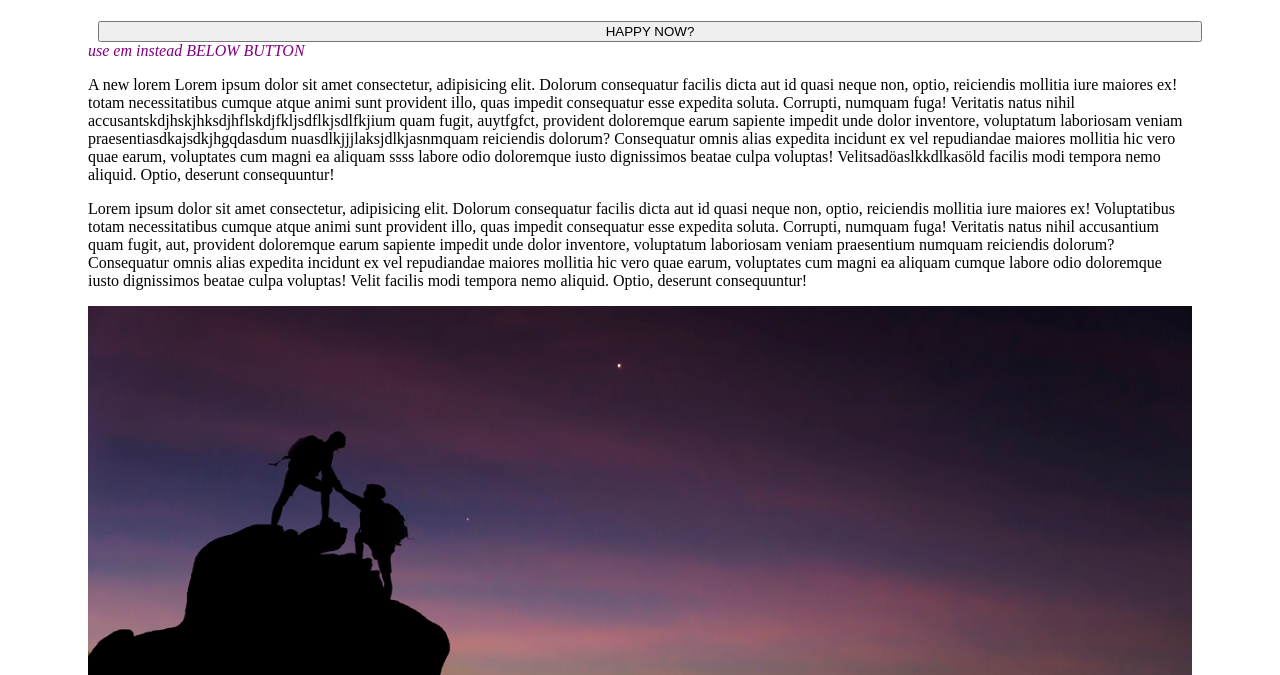
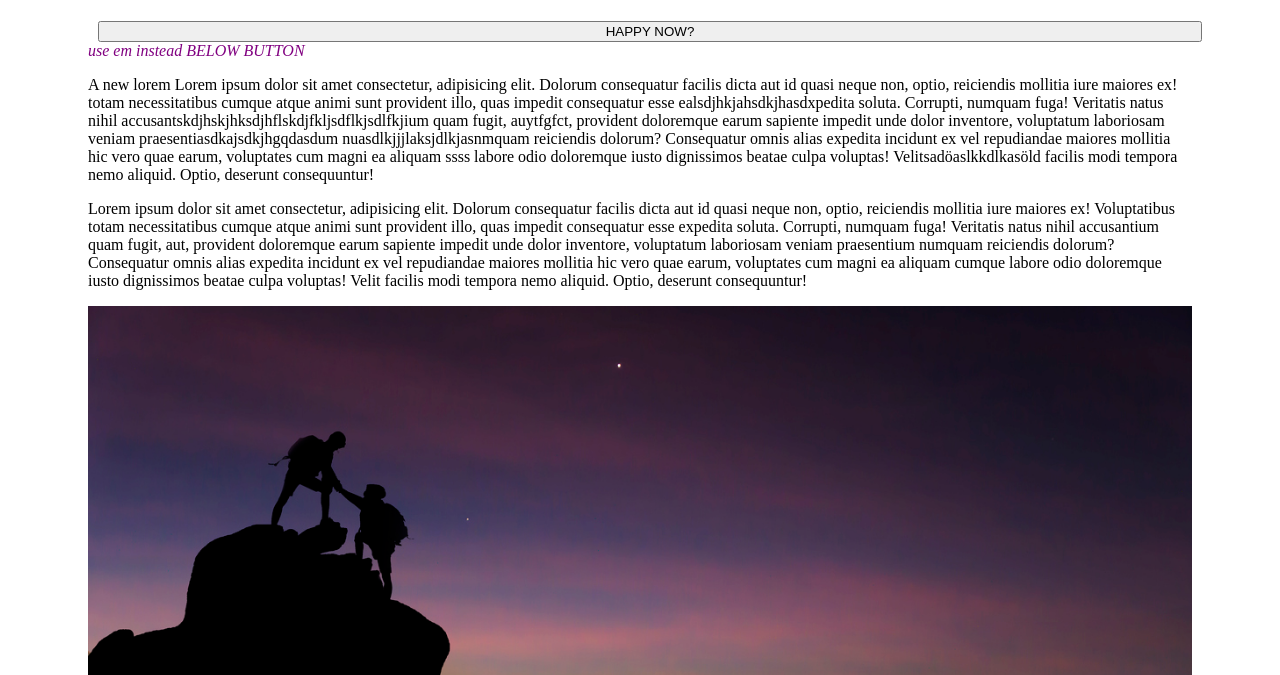
Before and after one commit to OS136/minsida2.0, a plain HTML site: page index.html in a window 1280 px wide. Shown: the part 69-744 px from the top of the page. Drawn offline with Linux system fonts and the light colour scheme.

Commit message:
fixed the text on the <p> n line 43

```diff
--- a/index.html
+++ b/index.html
@@ -40,7 +40,7 @@ textarea {
       A new lorem Lorem ipsum dolor sit amet consectetur, adipisicing elit. Dolorum
       consequatur facilis dicta aut id quasi neque non, optio, reiciendis
       mollitia iure maiores ex!  totam necessitatibus cumque atque
-      animi sunt provident illo, quas impedit consequatur esse expedita soluta.
+      animi sunt provident illo, quas impedit consequatur esse ealsdjhkjahsdkjhasdxpedita soluta.
       Corrupti, numquam fuga! Veritatis natus nihil accusantskdjhskjhksdjhflskdjfkljsdflkjsdlfkjium quam fugit, auytfgfct,
       provident doloremque earum sapiente impedit unde dolor inventore,
       voluptatum laboriosam veniam praesentiasdkajsdkjhgqdasdum nuasdlkjjjlaksjdlkjasnmquam reiciendis dolorum?
```
